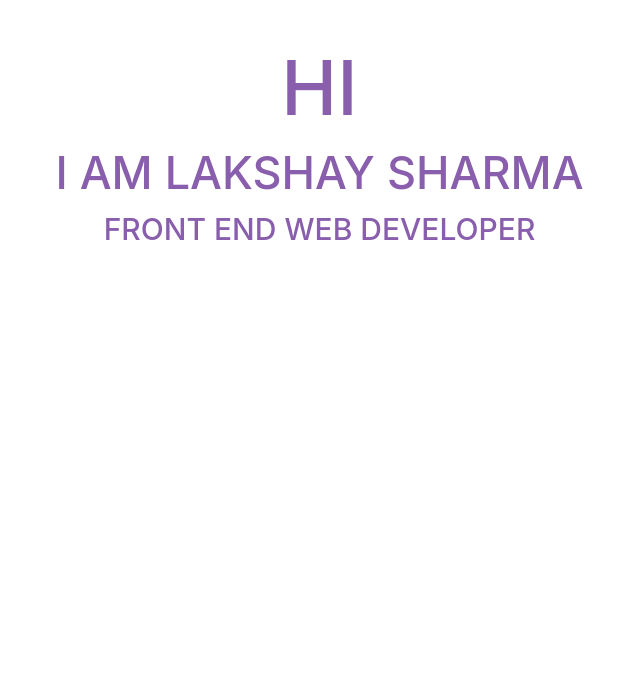
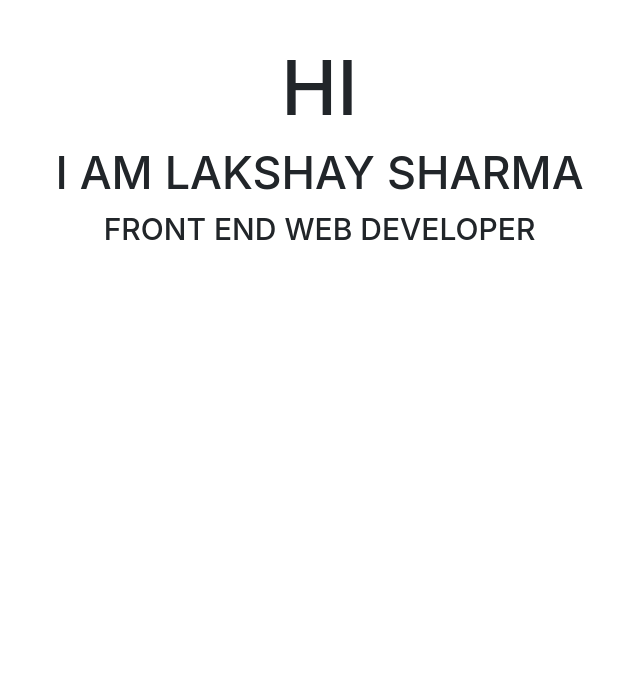
Before and after one commit to LakshayLakshaySharma/LakshaySharma_Portfolio, a React (Create React App) app: page / in a window 1280 px wide. Shown: the part 123-799 px from the top of the page, without its empty margins (280-920 px from the left). Built offline with nearby package versions, Linux system fonts and the light colour scheme.

Commit message:
try new stuffs with framer motion

```diff
--- a/src/components/BriefIntro.js
+++ b/src/components/BriefIntro.js
@@ -1,6 +1,25 @@
 import React from "react";
 import { motion } from "framer-motion";
 
+const containerVariant = {
+  init: {
+    y: 100,
+    opacity: 0,
+  },
+  anime: {
+    scale: 1.5,
+    // color: "#885EAD",
+    y: 200,
+    opacity: 1,
+    x: 100,
+    transition: {
+      duration: 1,
+      type: "tween",
+      delay: "0.2",
+
+    },
+  },
+};
 function BriefIntro() {
   let styling = {
     // border: "1px solid black",
@@ -11,22 +30,17 @@ function BriefIntro() {
 
   return (
     <div style={styling}>
+      <motion.div
+        style={{ width: "999px" }}
+        variants={containerVariant}
+        initial="init"
+        animate="anime"
 
-      <motion.div
-      style={{ width:'999px', }}
-        initial={{ y: -300, opacity: 0 }}
-        animate={{
-          scale: 1.5,
-          color: "#885EAD",
-          y: 200,
-          opacity: 1,
-          x : 100,
-          transition: { duration: 1.2 , type: 'tween', delay: '0.2'},
-        }}
+        // transition={{ duration: 1, type: 'tween', delay: '0.2' }}
 
         // style={{ marginTop: "25vh" }}
       >
-        <h1 style={{ fontSize: "50px", }}>HI</h1>
+        <h1 style={{ fontSize: "50px" }}>HI</h1>
         <h2 style={{ fontSize: "30px" }}>I AM LAKSHAY SHARMA</h2>
         <h4 style={{ fontSize: "20px" }}>FRONT END WEB DEVELOPER</h4>
       </motion.div>
```
